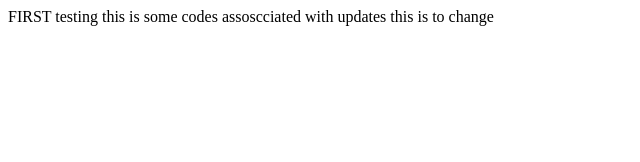
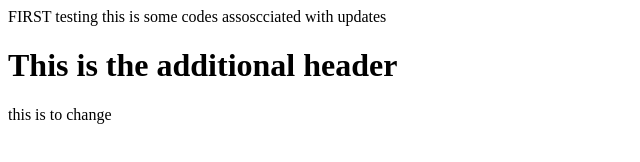
Before and after one commit to rajasayani/Httpsremoterepo, a plain HTML site: page index.html in a window 1280 px wide. Shown: the whole page, without its empty margins (0-640 px from the left). Drawn offline with Linux system fonts and the light colour scheme.

Commit message:
added one header

```diff
--- a/index.html
+++ b/index.html
@@ -1,4 +1,5 @@
 <html> FIRST </html>
 <html>testing</html>
 <body>this is some codes assoscciated with updates</body>
+<H1>This is the additional header</H1>
 <html> <body> this is to change </body> </html>
```
